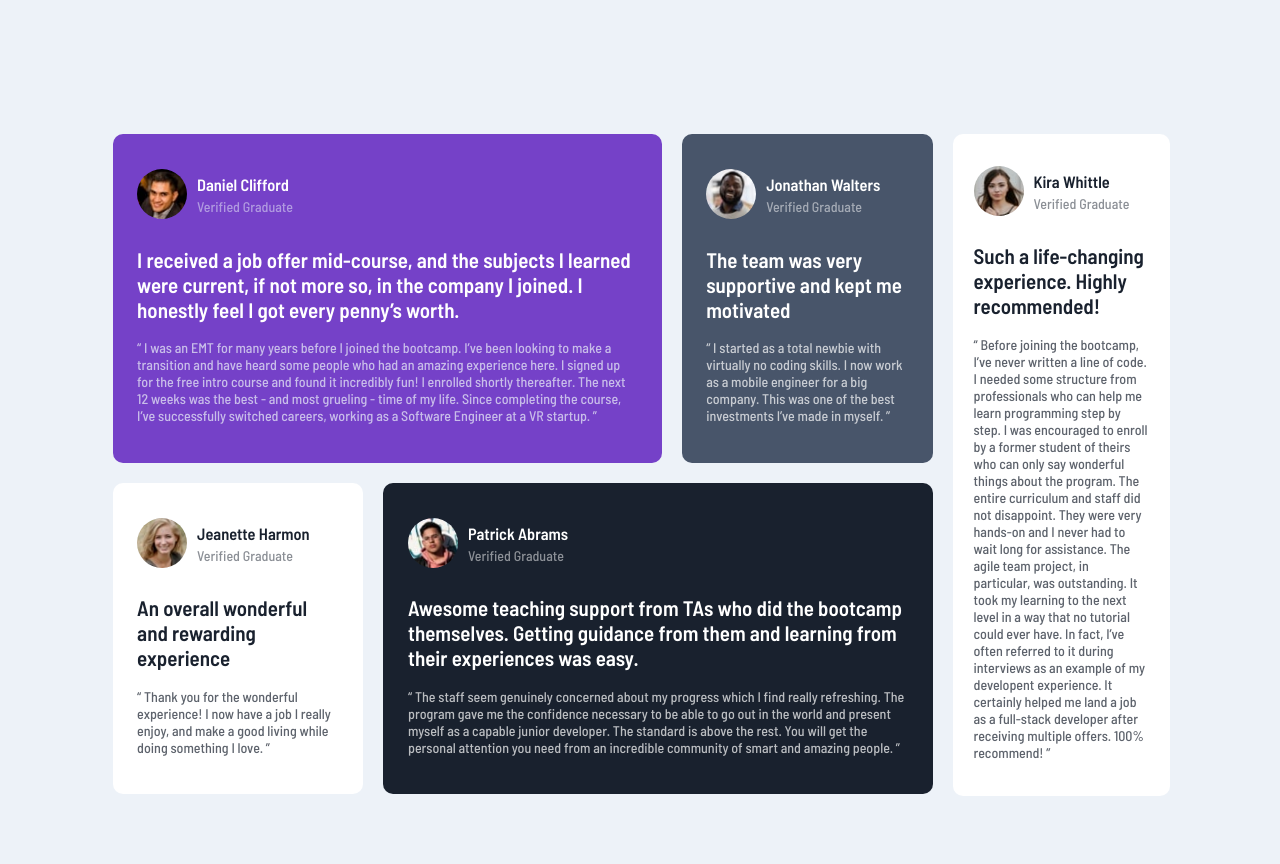
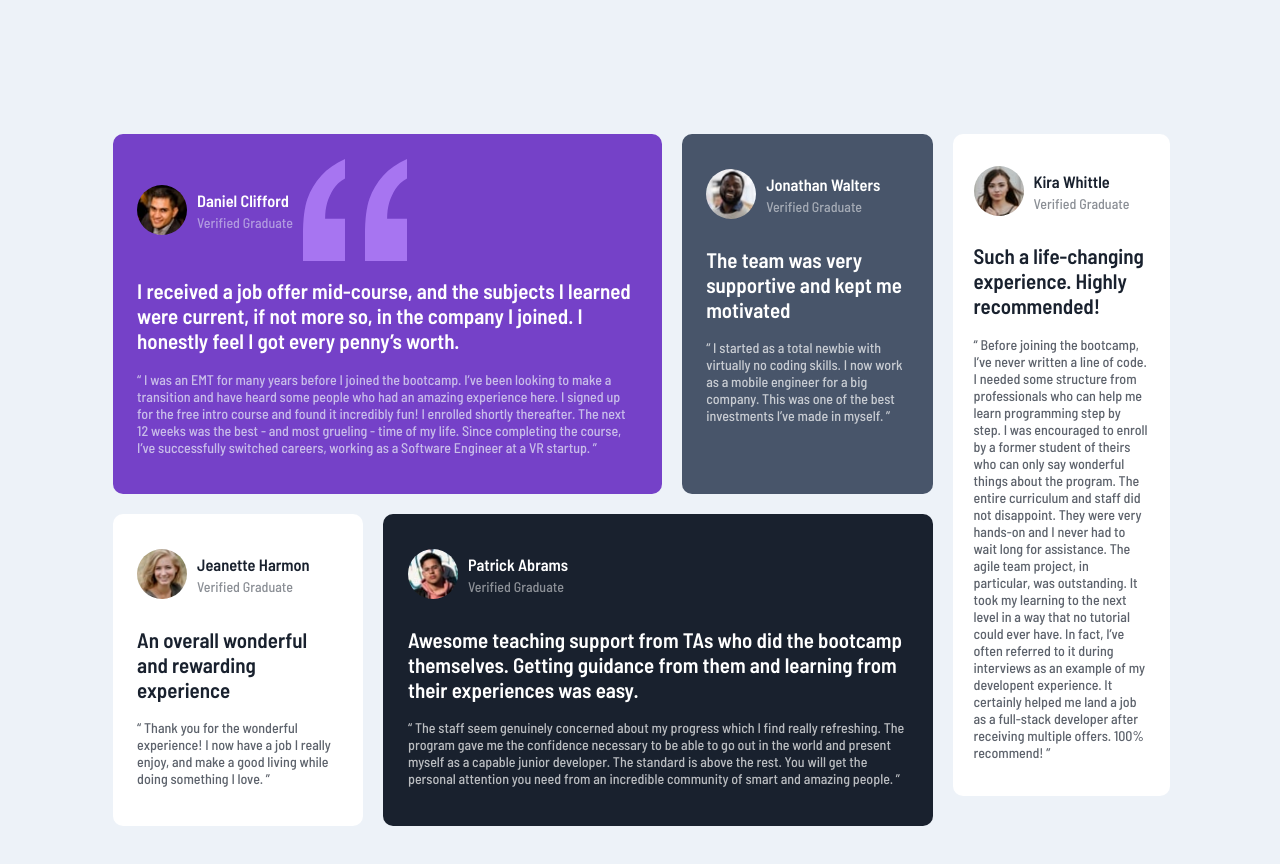
Before and after one commit to FSwebdeveloper/Testimonials-grid-section, a plain HTML site: page index.html in a window 1280 px wide. Drawn offline with Linux system fonts and the light colour scheme.

Commit message:
Update index.html

```diff
--- a/index.html
+++ b/index.html
@@ -13,13 +13,14 @@
   <title>Frontend Mentor | [Challenge Name Here]</title>
 
   <!-- Feel free to remove these styles or customise in your own stylesheet 👍 -->
-  <style>
+  <!-- <style>
     .attribution { font-size: 11px; text-align: center; }
     .attribution a { color: hsl(228, 45%, 44%); }
-  </style>
+  </style> -->
 </head>
 <body>
 
+  <main>
 
   <div class="background-div">
 
@@ -36,6 +37,7 @@
           <h3 class="name-avatar name-one">Daniel Clifford</h3>
           <p class="Verified-one">Verified Graduate</p>
         </div>
+        <img class="bg-pattern" src="images/bg-pattern-quotation.svg" alt="bg-pattern">
       </div>
     <div class="card-body">
      <h2>I received a job offer mid-course, and the subjects I learned were current, if not more so,
@@ -153,6 +155,8 @@
 
 </div>
 
+</main>
+
   <!-- <div class="attribution">
     Challenge by <a href="https://www.frontendmentor.io?ref=challenge" target="_blank">Frontend Mentor</a>.
     Coded by <a href="#">Your Name Here</a>.
```
